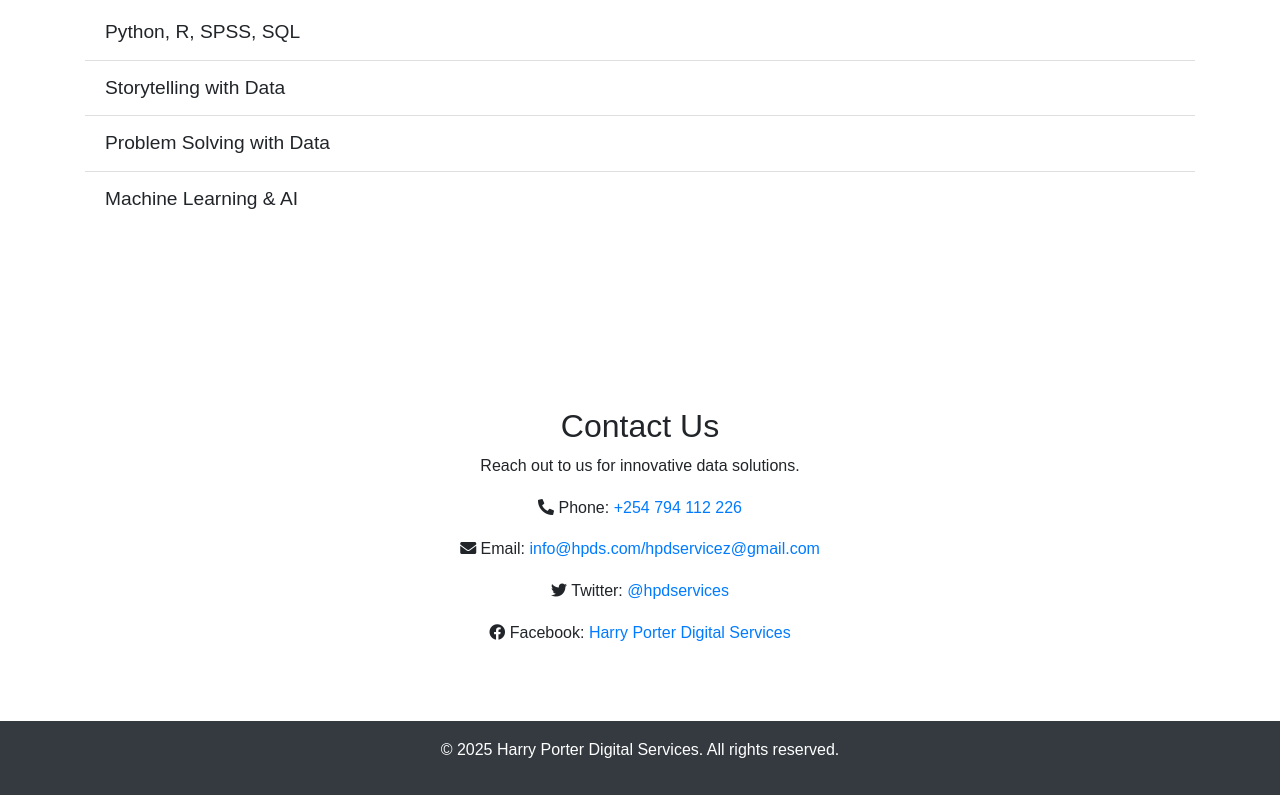
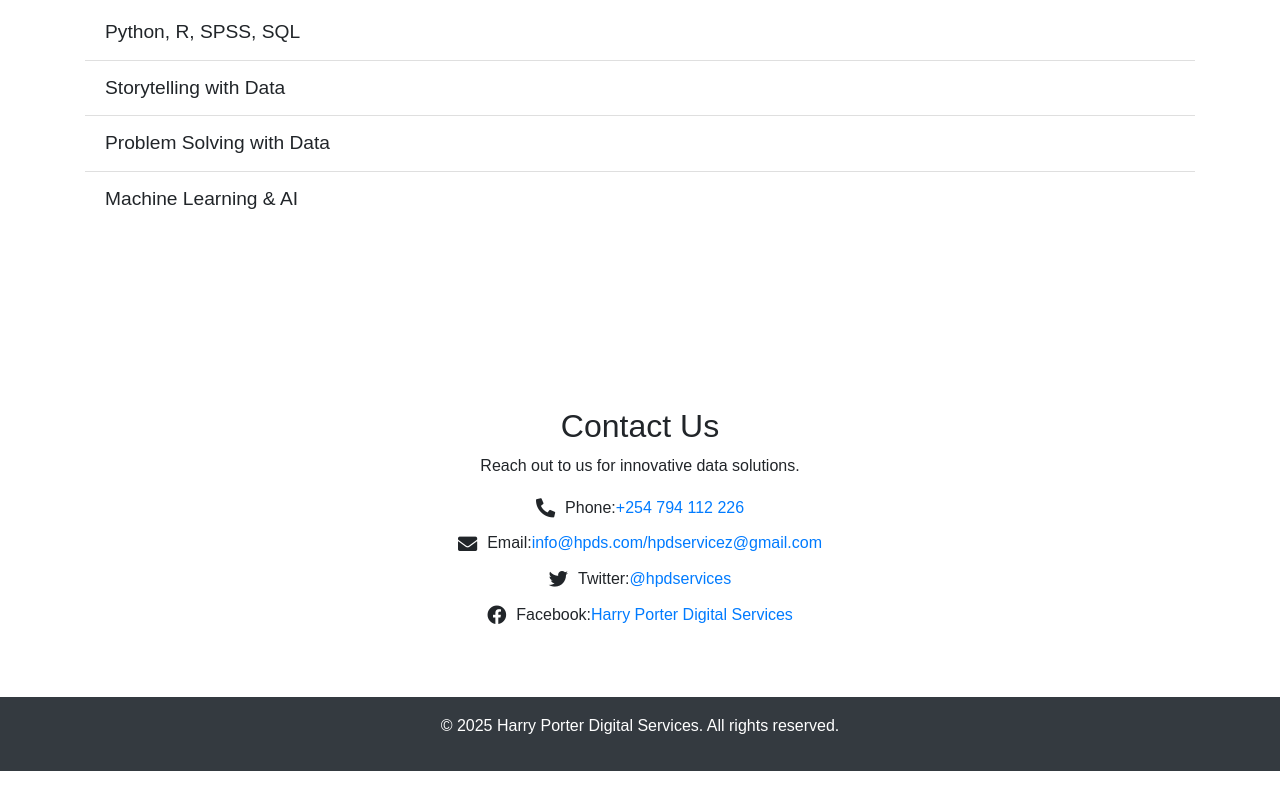
Before and after one commit to harrisonokoth/hporterdigitalservices.com, a plain HTML site: page index.html in a window 1280 px wide. Shown: the part 2544-3339 px from the top of the page. After the commit the page ends 3315 px from the top, so only its background shows below. Drawn offline with nearby package versions, Linux system fonts and the light colour scheme.

Commit message:
Update index.html
Aligned contact icons

```diff
--- a/index.html
+++ b/index.html
@@ -30,6 +30,19 @@
     .list-group-item {
       font-size: 1.2rem;
     }
+.contact-info p {
+  display: flex;
+  align-items: center;  /* Aligns icon and text vertically */
+  justify-content: center;  /* Centers both icon and text horizontally */
+  margin-bottom: 10px;  /* Optional: space between the items */
+}
+
+.contact-info i {
+  margin-right: 10px;  /* Adds space between the icon and the text */
+  font-size: 1.2em;  /* Optional: adjust icon size */
+}
+
+
   </style>
 </head>
 <body>
@@ -177,7 +190,7 @@
   <div class="container">
     <h2 class="text-center">Contact Us</h2>
     <p class="text-center">Reach out to us for innovative data solutions.</p>
-      <div class="text-center">
+    <div class="contact-info text-center">
       <p><i class="fas fa-phone-alt"></i> Phone: <a href="tel:+254794112226">+254 794 112 226</a></p>
       <p><i class="fas fa-envelope"></i> Email: <a href="mailto:info@hpds.com">info@hpds.com/hpdservicez@gmail.com</a></p>
       <p><i class="fab fa-twitter"></i> Twitter: <a href="https://twitter.com/hpdservices" target="_blank">@hpdservices</a></p>
@@ -185,6 +198,7 @@
     </div>
   </div>
 </section>
+
 
   <!-- Footer -->
   <footer class="bg-dark text-white text-center py-3">
```
Lines whose indentation alone changed are shown as unchanged.
